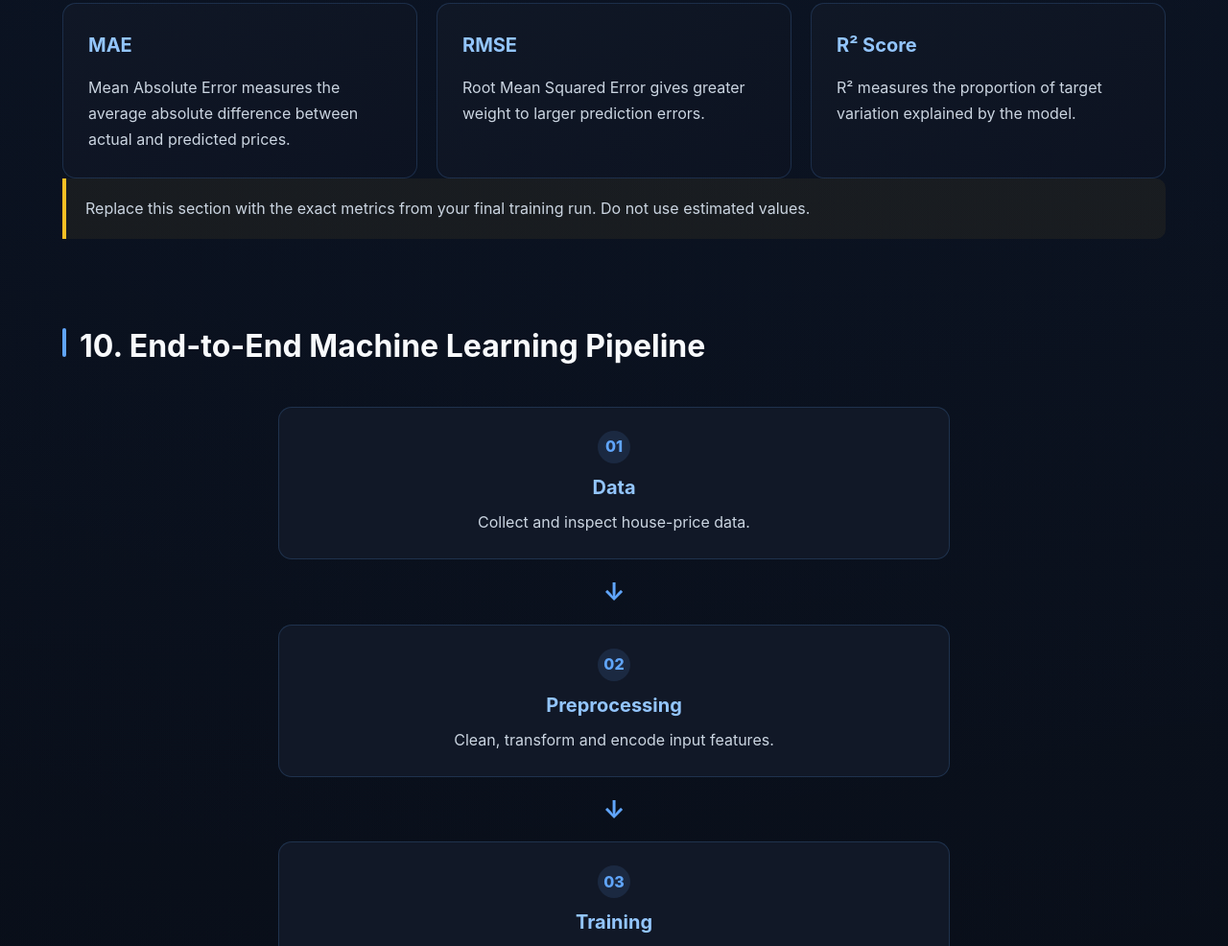
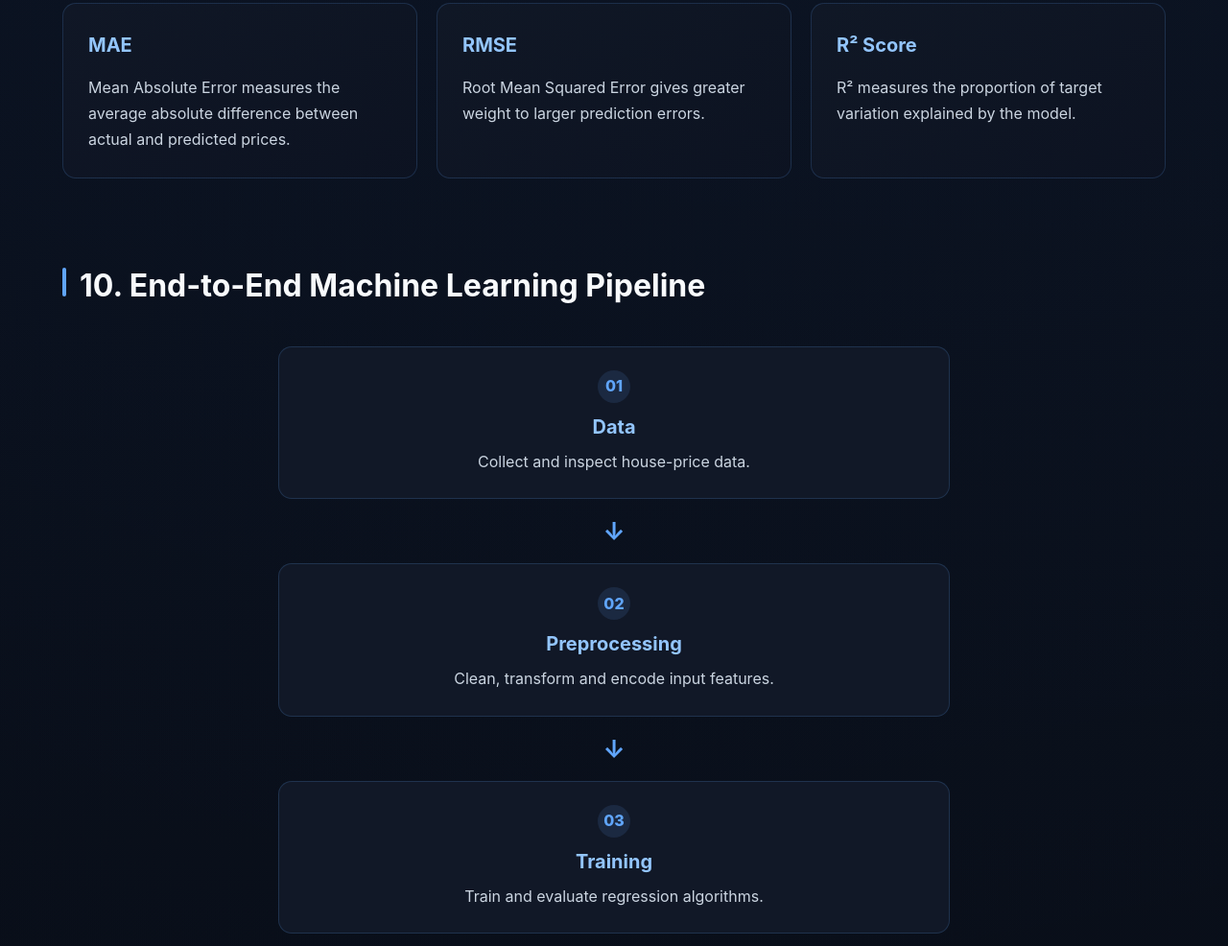
Before and after one commit to Dhritikamal191/Dhritikamal191.github.io, a plain HTML site: page projects/house_price.html in a window 1280 px wide. Shown: the part 5174-6160 px from the top of the page at 96% size. Drawn offline with Linux system fonts and the light colour scheme.

Commit message:
Update house_price.html

```diff
--- a/projects/house_price.html
+++ b/projects/house_price.html
@@ -1519,11 +1519,6 @@
             </article>
 
         </div>
-
-        <p class="case-note">
-            Replace this section with the exact metrics from your final
-            training run. Do not use estimated values.
-        </p>
 
     </section>
 
```
